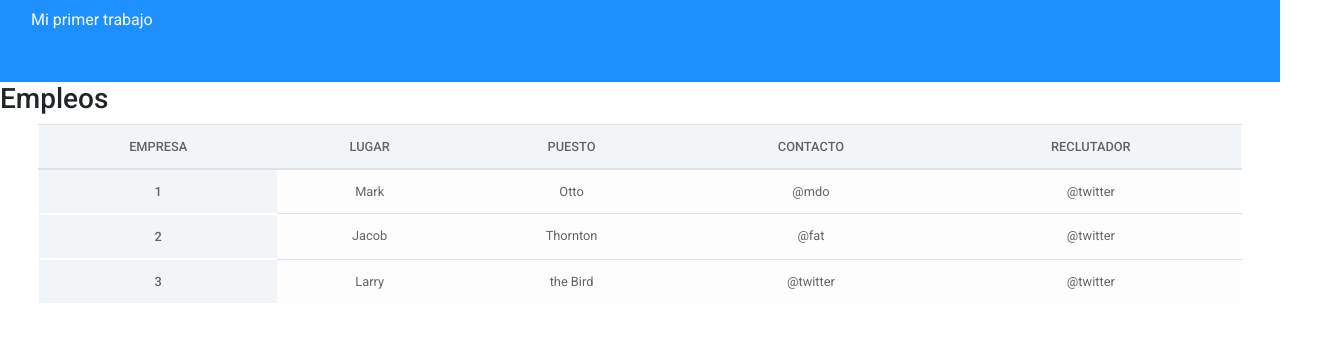
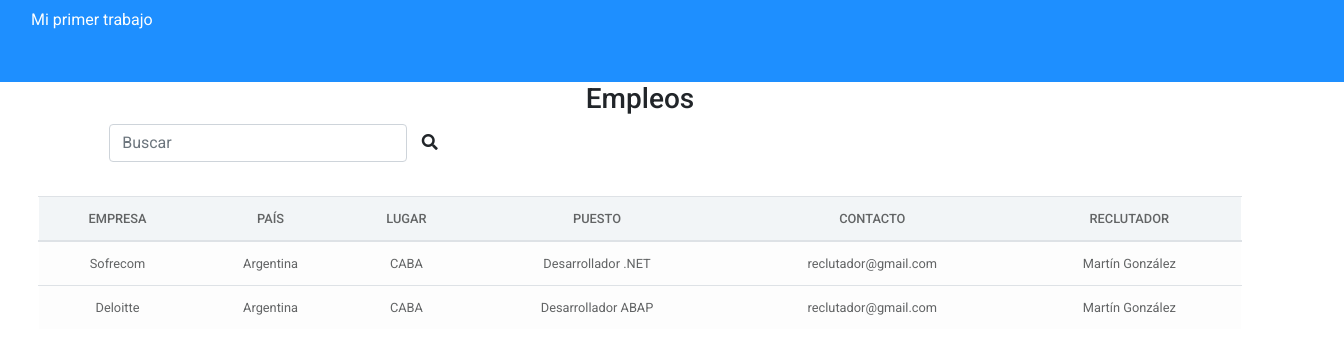
Before and after one commit to JulianLeonel3004/PrimerTrabajo, an Angular app: page /inicio in a window 1280 px wide. Shown: the top 354 px of the page, 1344 px wide, since content can reach past the window. Built offline with nearby package versions, Linux system fonts and the light colour scheme.

Commit message:
maquetado de la tabla

```diff
--- /dev/null
+++ b/src/app/Core/Modules/empleo.ts
@@ -0,0 +1,8 @@
+export class Empleo{
+    empresa:string;
+    pais:string;
+    lugar:string;
+    puesto:string;
+    contacto:string;
+    reclutador:string;
+}
--- a/src/app/app.module.ts
+++ b/src/app/app.module.ts
@@ -17,14 +17,13 @@ import { TablaComponent } from './inicio/tabla/tabla.component';
 
 @NgModule({
   declarations: [
-
     AppComponent,
     HomeComponent,
     PerfilesComponent,
     FormularioPostulanteComponent,
     HeaderComponent,
     InicioComponent,
-    TablaComponent,
+    TablaComponent
 
   ],
   imports: [
--- a/src/app/inicio/inicio.component.css
+++ b/src/app/inicio/inicio.component.css
@@ -0,0 +1,3 @@
+.centrado{
+    text-align: center;
+}
--- a/src/app/inicio/inicio.component.html
+++ b/src/app/inicio/inicio.component.html
@@ -1,2 +1,5 @@
 <app-header></app-header>
-<app-tabla></app-tabla>
+
+<div class="centrado">
+    <app-tabla></app-tabla>
+</div>
--- a/src/app/inicio/tabla/tabla.component.css
+++ b/src/app/inicio/tabla/tabla.component.css
@@ -1,22 +1,15 @@
+
+.containerTable{
+  max-width: 641px;
+  background-color: red;
+}
 
 
- .search-box {
-    margin: 20px 0;
-
- }
- .label {
-    line-height: 38px;
-    padding-right: 10px;
-  }
-
-.fa.fa-filter{
-    font-size: 20px;
+.display{
+  margin-top: 10px;
+  display: block;
+  overflow-x:auto;
 }
-
-.form-control:focus {
-  box-shadow: none;
-}
-
 
 .table{
   min-width: 694px;
@@ -27,10 +20,10 @@
   border:1px solid rgba(255,255,255,1);
   border-top-right-radius: 10px;
   background: rgba(243,243,243,0.2);
+  width: 94%;
+  margin: 0 3%;
 
 
-  width: 94%;
-  margin: 0 3%;
 }
 th {
     background-color: rgba(242,245,247,1);
@@ -39,71 +32,12 @@ th {
     border-bottom: 2px solid  rgba(255,255,255,1);
     cursor: pointer;
 
-
-
-
  }
- .fa {
-    color: rgba(136,136,136,1);
-  }
   tr:hover {
     background: rgba(245,245,245,1);
   }
 
-  a {
-    font-weight: 600;
-  }
 
-
-
-
-
-.container p{
-  margin-top: 8px;
-  padding-right: 100px;
+.fa, .fas {
+  padding-top:10px;
 }
-
-
-
-
-.pagination {
-  background: red;
-}
-
-.btn-circle {
-  width: 40px;
-  height: 40px;
-  font-size: 18px;
-  line-height: 1.33;
-  border-radius: 25px;
-  text-align: center;
-  background-color: #002247;
-  color: white;
-  box-shadow: 2px 2px 3px rgb(163, 161, 161);
-  position: relative;
-  transition: all 1s ease;
-}
-
-.btn-circle:hover
-{
-  background: #98c3de;
-  transition: all 1s ease;
-}
-
-.anchoLimite{
-  min-width: 694px;
-}
-
-.container{
-  margin-left: 44px!important;
-
-}
-
-.fixBtnNuevaSolicitud{
-  position: absolute;
-  right: 41px;
-}
-
-.alignSearchBox{
-  margin-left: -18px;
-}
--- a/src/app/inicio/tabla/tabla.component.html
+++ b/src/app/inicio/tabla/tabla.component.html
@@ -1,36 +1,37 @@
-<h3>Empleos</h3>
+
+  <h3>Empleos</h3>
+
+<div class="row">
+  <div class="col-lg-1"><!--Espacio--></div>
+  <div class="col-lg-3">
+      <input type="text" class="form-control" placeholder="Buscar">
+  </div>
+  <span class="fas fa-search"></span>
+</div>
+
+<br>
+
+
+<div class="display">
+<div class="row">
+<div class="col-lg-12">
 <table class="table">
     <thead>
       <tr>
-        <th scope="col">Empresa</th>
-        <th scope="col">Lugar</th>
-        <th scope="col">Puesto</th>
-        <th scope="col">Contacto</th>
-        <th scope="col">Reclutador</th>
+        <th scope="col" *ngFor="let columna of this.columnas">{{columna}}</th>
       </tr>
     </thead>
 
     <tbody>
-      <tr>
-        <th scope="row">1</th>
-        <td>Mark</td>
-        <td>Otto</td>
-        <td>@mdo</td>
-        <td>@twitter</td>
-      </tr>
-      <tr>
-        <th scope="row">2</th>
-        <td>Jacob</td>
-        <td>Thornton</td>
-        <td>@fat</td>
-        <td>@twitter</td>
-      </tr>
-      <tr>
-        <th scope="row">3</th>
-        <td>Larry</td>
-        <td>the Bird</td>
-        <td>@twitter</td>
-        <td>@twitter</td>
+      <tr *ngFor="let fila of this.filas">
+        <td>{{fila.empresa}}</td>
+        <td>{{fila.pais}}</td>
+        <td>{{fila.lugar}}</td>
+        <td>{{fila.puesto}}</td>
+        <td>{{fila.contacto}}</td>
+        <td>{{fila.reclutador}}</td>
       </tr>
     </tbody>
   </table>
+</div>
+</div>
--- a/src/app/inicio/tabla/tabla.component.ts
+++ b/src/app/inicio/tabla/tabla.component.ts
@@ -1,4 +1,5 @@
 import { Component, OnInit } from '@angular/core';
+import { Empleo } from 'src/app/Core/Modules/empleo';
 
 @Component({
   selector: 'app-tabla',
@@ -7,9 +8,53 @@ import { Component, OnInit } from '@angular/core';
 })
 export class TablaComponent implements OnInit {
 
+  columnas:Array<string>;
+  filas:Array<Empleo>;
+
   constructor() { }
 
   ngOnInit() {
+
+    this.inicializarTabla();
+  }
+
+  inicializarTabla(){
+    this.columnas = new Array<string>();
+    this.filas = new Array<Empleo>();
+
+    this.columnas.push("Empresa");
+    this.columnas.push("País");
+    this.columnas.push("Lugar");
+    this.columnas.push("Puesto");
+    this.columnas.push("Contacto");
+    this.columnas.push("Reclutador");
+
+    let empleo:Empleo = new Empleo();
+
+    empleo.empresa = "Sofrecom";
+    empleo.pais = "Argentina";
+    empleo.lugar = "CABA";
+    empleo.puesto = "Desarrollador .NET";
+    empleo.contacto = "reclutador@gmail.com";
+    empleo.reclutador = "Martín González";
+
+    this.filas.push(empleo);
+
+    empleo = new Empleo();
+
+    empleo.empresa = "Deloitte";
+    empleo.pais = "Argentina"
+    empleo.lugar = "CABA";
+    empleo.puesto = "Desarrollador ABAP";
+    empleo.contacto = "reclutador@gmail.com";
+    empleo.reclutador = "Martín González";
+
+
+    this.filas.push(empleo);
+
+
+
+
   }
 
 }
--- a/src/app/shared/header/header.component.css
+++ b/src/app/shared/header/header.component.css
@@ -2,4 +2,5 @@
     background-color: #1E8FFF;
     color:#FDFEFE;
     padding-bottom: 50px;
+    width: 105%;
 }
```
